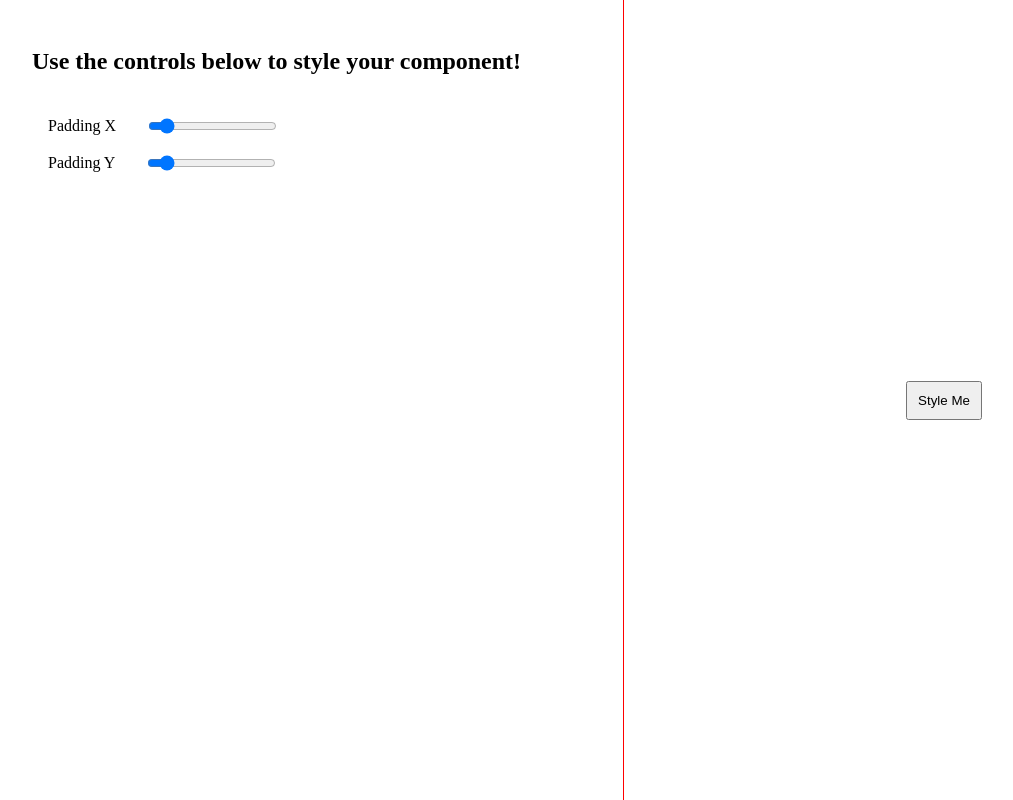
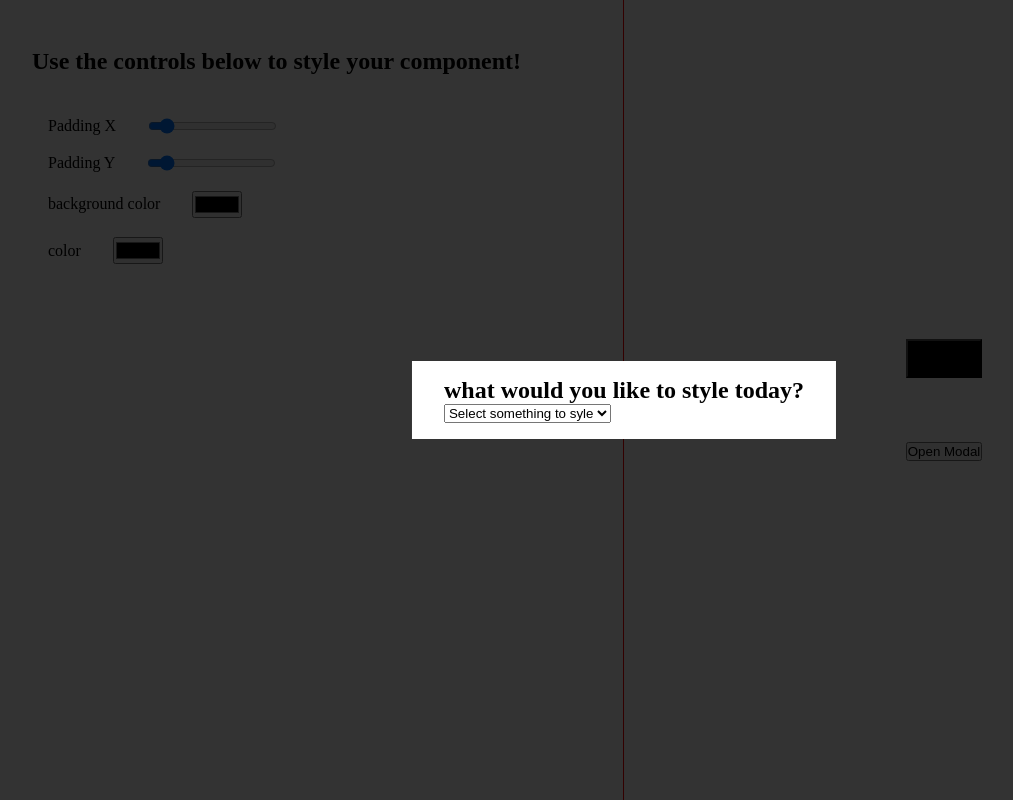
Before and after one commit to staranbeer/css-generator, a React (Create React App) app: page / in a window 1280 px wide. Shown: the whole page, without its empty margins (16-1029 px from the left). Built offline with nearby package versions, Linux system fonts and the light colour scheme.

Commit message:
added the modal component

```diff
--- a/public/index.html
+++ b/public/index.html
@@ -9,5 +9,7 @@
   </head>
   <body>
     <div id="root"></div>
+    <div id="modal-container"></div>
+    <div id="modal-backdrop"></div>
   </body>
 </html>
--- a/src/App.jsx
+++ b/src/App.jsx
@@ -1,9 +1,27 @@
-import React from "react";
+import React, { useState } from "react";
 import Editor from "./components/Editors/Editor/Editor";
 import { Result } from "./components/Results/Result/Result";
 import "./App.css";
+import Intro from "./components/utils/Intro";
 const App = () => {
+  const [isModalOpen, setIsModalOpen] = useState(true);
+  const handleClose = () => {
+    console.log("closing");
+    setIsModalOpen(false);
+  };
   return (
+    <>
+      {isModalOpen && (
+        <Intro onClose={handleClose}>
+          <h2>what would you like to style today?</h2>
+
+          <select>
+            <option>Select something to syle</option>
+            <option>buttons</option>
+            <option>Inputs</option>
+          </select>
+        </Intro>
+      )}
       <div className="site-container">
         <section className="site-section">
           <Editor />
@@ -12,6 +30,7 @@ const App = () => {
           <Result />
         </section>
       </div>
+    </>
   );
 };
 
--- a/src/components/Editors/ButtonEditor/ButtonEditor.jsx
+++ b/src/components/Editors/ButtonEditor/ButtonEditor.jsx
@@ -37,6 +37,30 @@ const ButtonEditor = () => {
           value={btnStyles["padding-top"]}
         />
       </div>
+      <div className={styles.button__control}>
+        <label htmlFor="background-color">background color</label>
+        <input
+          id="background-color"
+          type="color"
+          name="background-color"
+          onChange={(e) => {
+            handleChange(e.target.name, e.target.value);
+          }}
+          value={btnStyles["background-color"]}
+        />
+      </div>
+      <div className={styles.button__control}>
+        <label htmlFor="color">color</label>
+        <input
+          id="color"
+          type="color"
+          name="color"
+          onChange={(e) => {
+            handleChange(e.target.name, e.target.value);
+          }}
+          value={btnStyles["color"]}
+        />
+      </div>
     </div>
   );
 };
--- a/src/components/Results/Result/Result.jsx
+++ b/src/components/Results/Result/Result.jsx
@@ -1,11 +1,32 @@
 import styles from "./Result.module.css";
-import React from "react";
+import React, { useContext, useState } from "react";
 import ButtonResult from "../ButtonResult/ButtonResult";
+import Modal from "../../utils/Modal/Modal";
+import StylesContext from "../../../context/StylesContext";
 
 export const Result = () => {
+  const [isModalOpen, setIsModalOpen] = useState(false);
+  const { result } = useContext(StylesContext);
+
+  const handleClose = () => {
+    setIsModalOpen(false);
+  };
   return (
     <div className={styles.results}>
-      <ButtonResult />
+      <div>
+        <ButtonResult />
+        <button
+          className={styles.result__toggle}
+          onClick={() => setIsModalOpen((i) => !i)}
+        >
+          Open Modal
+        </button>
+      </div>
+      {isModalOpen && (
+        <Modal onClose={handleClose}>
+          <pre>{result}</pre>
+        </Modal>
+      )}
     </div>
   );
 };
--- a/src/components/Results/Result/Result.module.css
+++ b/src/components/Results/Result/Result.module.css
@@ -4,3 +4,9 @@
   height: 100%;
   width: 100%;
 }
+
+.result__toggle {
+  margin: 0 auto;
+  margin-top: 4rem;
+  display: block;
+}
--- /dev/null
+++ b/src/components/utils/Intro.jsx
@@ -0,0 +1,8 @@
+import React from "react";
+import Modal from "./Modal/Modal";
+
+const Intro = ({ onClose, children }) => {
+  return <Modal onClose={onClose}>{children}</Modal>;
+};
+
+export default Intro;
--- /dev/null
+++ b/src/components/utils/Modal/Modal.jsx
@@ -0,0 +1,31 @@
+import React from "react";
+import { createPortal } from "react-dom";
+import styles from "./Modal.module.css";
+
+const ModalBackdrop = ({ onClose }) => {
+  return <div onClick={onClose} className={styles.modal__backdrop}></div>;
+};
+const ModalContainer = ({ children }) => {
+  return (
+    <div className={styles.modalContainer}>
+      <div className={styles.modal}>{children}</div>
+    </div>
+  );
+};
+
+const Modal = ({ children, onClose }) => {
+  return (
+    <>
+      {createPortal(
+        <ModalContainer onClose={onClose}>{children}</ModalContainer>,
+        document.getElementById("modal-container"),
+      )}
+      {createPortal(
+        <ModalBackdrop onClose={onClose} />,
+        document.getElementById("modal-backdrop"),
+      )}
+    </>
+  );
+};
+
+export default Modal;
--- /dev/null
+++ b/src/components/utils/Modal/Modal.module.css
@@ -0,0 +1,19 @@
+.modal {
+  position: fixed;
+  left: 50%;
+  top: 50%;
+  z-index: 200;
+  padding: 1rem 2rem;
+  transform: translate(-50%, -50%);
+  background-color: #fff;
+}
+
+.modal__backdrop {
+  height: 100vh;
+  width: 100vw;
+  top: 0;
+  z-index: 100;
+  position: fixed;
+  background-color: black;
+  opacity: 0.8;
+}
--- a/src/context/StylesProvider.jsx
+++ b/src/context/StylesProvider.jsx
@@ -2,11 +2,15 @@ import React, { useEffect, useReducer, useState } from "react";
 import StylesContext from "./StylesContext";
 
 const StylesProvider = ({ children }) => {
+  const [result, setResult] = useState("");
+
   const initialState = {
     "padding-left": "10",
     "padding-right": "10",
     "padding-top": "10",
     "padding-bottom": "10",
+    "background-color": "#000",
+    color: "#000",
   };
 
   function btnReducer(state, action) {
@@ -50,19 +54,19 @@ const StylesProvider = ({ children }) => {
     // turn the styles object into a styles string
     let styles = Object.entries(btnStyles).map((value) => {
       if (types.number.includes(`${value}`.split(",")[0])) {
-        return `${`${value}`.split(",").join(": ")}px;`;
+        return `${`\n    ${value}`.split(",").join(": ")}px;`;
       } else {
-        return `${`${value}`.split(",").join(": ")};`;
+        return `${`\n    ${value}`.split(",").join(": ")};`;
       }
     });
-    styles = `.button {${styles.join(" ")}}`;
-
+    styles = `.button {${styles.join(" ")}\n}`;
+    setResult(styles);
     // change the styles in the DOM
     stylesElement.innerHTML = styles;
   }, [btnStyles]);
 
   return (
-    <StylesContext.Provider value={{ btnStyles, dispatch }}>
+    <StylesContext.Provider value={{ btnStyles, dispatch, result }}>
       {children}
     </StylesContext.Provider>
   );
```
Lines whose indentation alone changed are shown as unchanged.
